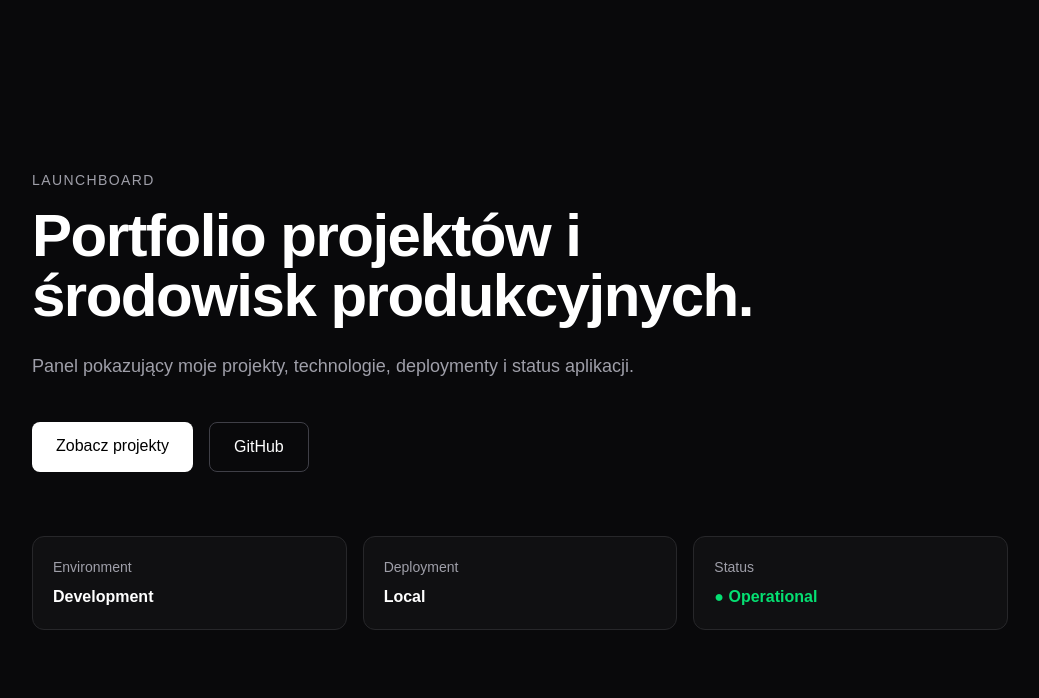
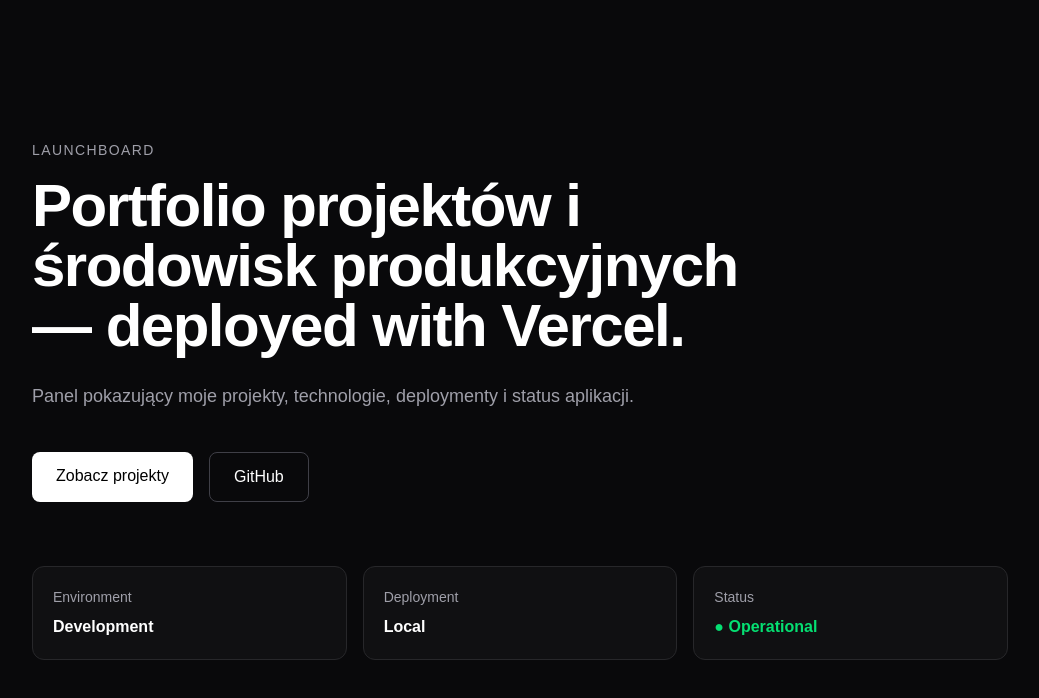
Before and after one commit to kacperprzepiorka02/launchboard, a Next.js app: page / in a window 1280 px wide. Shown: the top 698 px of the page, without its empty margins (120-1159 px from the left). Built offline with nearby package versions, Linux system fonts and the light colour scheme.

Commit message:
feat: update production landing page

```diff
--- a/app/page.tsx
+++ b/app/page.tsx
@@ -8,7 +8,7 @@
         </p>
 
         <h1 className="max-w-3xl text-5xl font-bold tracking-tight sm:text-6xl">
-          Portfolio projektów i środowisk produkcyjnych.
+          Portfolio projektów i środowisk produkcyjnych — deployed with Vercel.
         </h1>
 
         <p className="mt-6 max-w-2xl text-lg leading-8 text-zinc-400">
```
